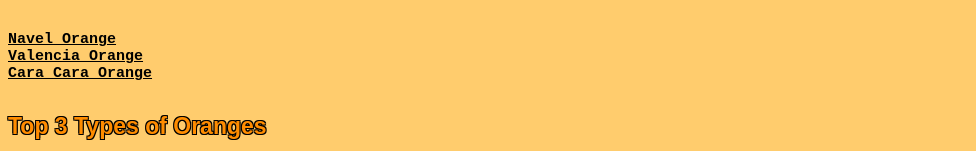
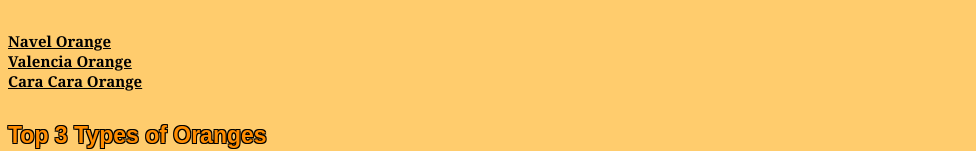
Before and after one commit to gf242/IS201_Oranges, a plain HTML site: page html/oranges.html in a window 1280 px wide. Shown: the part 457-608 px from the top of the page, without its empty margins (0-976 px from the left). Drawn offline with Linux system fonts and the light colour scheme.

Commit message:
Add files via upload

```diff
--- a/styles/styles.css
+++ b/styles/styles.css
@@ -52,5 +52,5 @@ text-align: center;
 }
 
 .orangeGuide{
-    font-family: 'Courier New', Courier, monospace;
+    font-family: Cambria, Cochin, Georgia, Times, 'Times New Roman', serif;
 }
```
